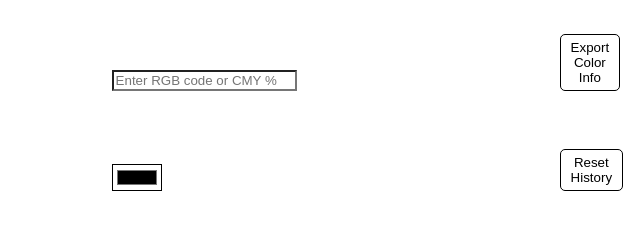
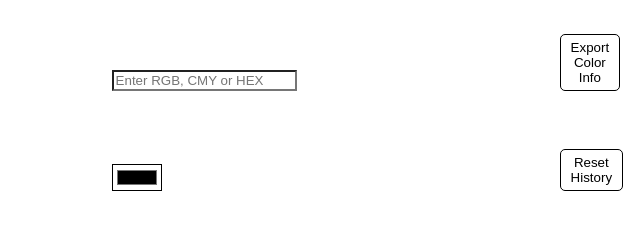
Before and after one commit to ToesTea/Color-Wheel, a plain HTML site: page index.html in a window 1280 px wide. Shown: the part 131-371 px from the top of the page, 566-1206 px from the left. Drawn offline with Linux system fonts and the light colour scheme.

Commit message:
Update index.html

```diff
--- a/index.html
+++ b/index.html
@@ -188,7 +188,7 @@
                 <input
                     type="text"
                     id="colorPickerText"
-                    placeholder="Enter RGB code or CMY %"
+                    placeholder="Enter RGB, CMY or HEX"
                 />
                 <div class="colorMix">
                     <button onclick="mixColors()">Mix Colors</button>
```
